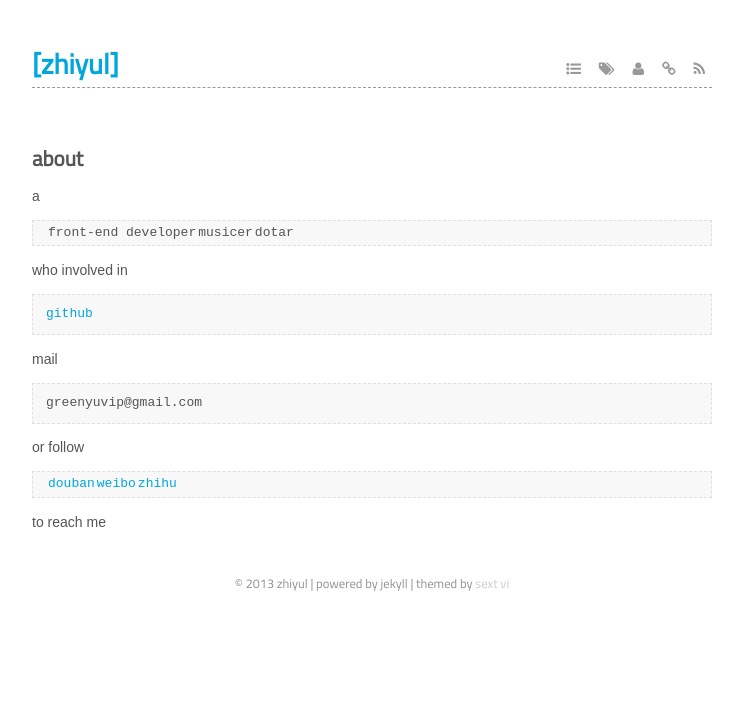
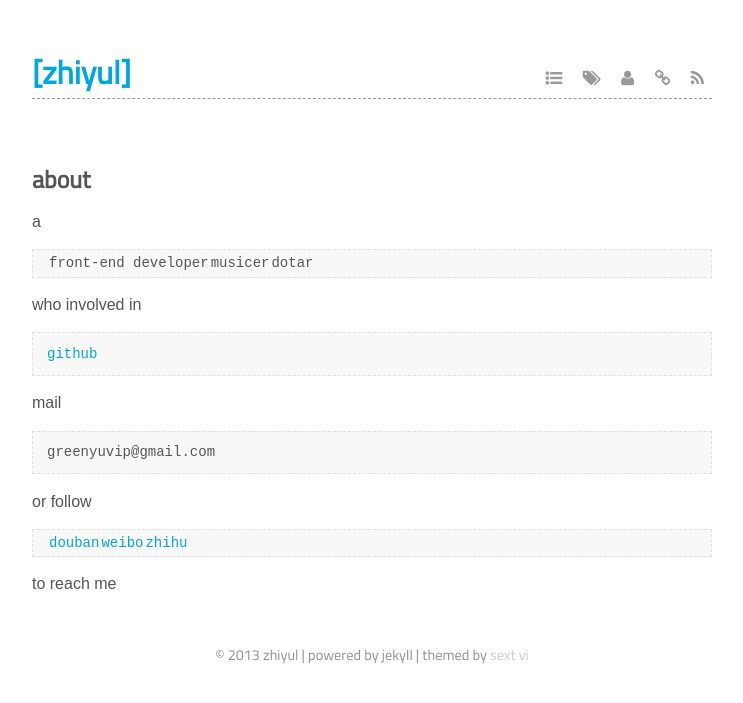
Before and after one commit to zhiyul/zhiyul.github.io, a Jekyll site: the page built from about.markdown, in a window 1280 px wide. Shown: the top 703 px of the page, without its empty margins (268-1011 px from the left). Built offline with Jekyll 4.4.1, drawn with Linux system fonts in a browser that asks for light colours; some web fonts are replaced; Markdown is read by kramdown in place of the engine named in the settings.

Commit message:
change font-size

```diff
--- a/media/css/style.css
+++ b/media/css/style.css
@@ -16,7 +16,7 @@
   padding: 0; }
 
 body {
-  font-size: 14px;
+  font-size: 16px;
   font-family: "Lekton", "Hiragino Sans GB", "Microsoft YaHei", sans-serif;
   color: #555; }
 
@@ -59,7 +59,7 @@ blockquote, pre code {
   padding: 0 1em;
   border: 1px dashed #eee !important;
   border-color: #e0e0e0 !important;
-  font-size: 13px;
+  font-size: 14px;
   font-family: "Lekton", monospace;
   line-height: 1.6;
   display: block;
```
